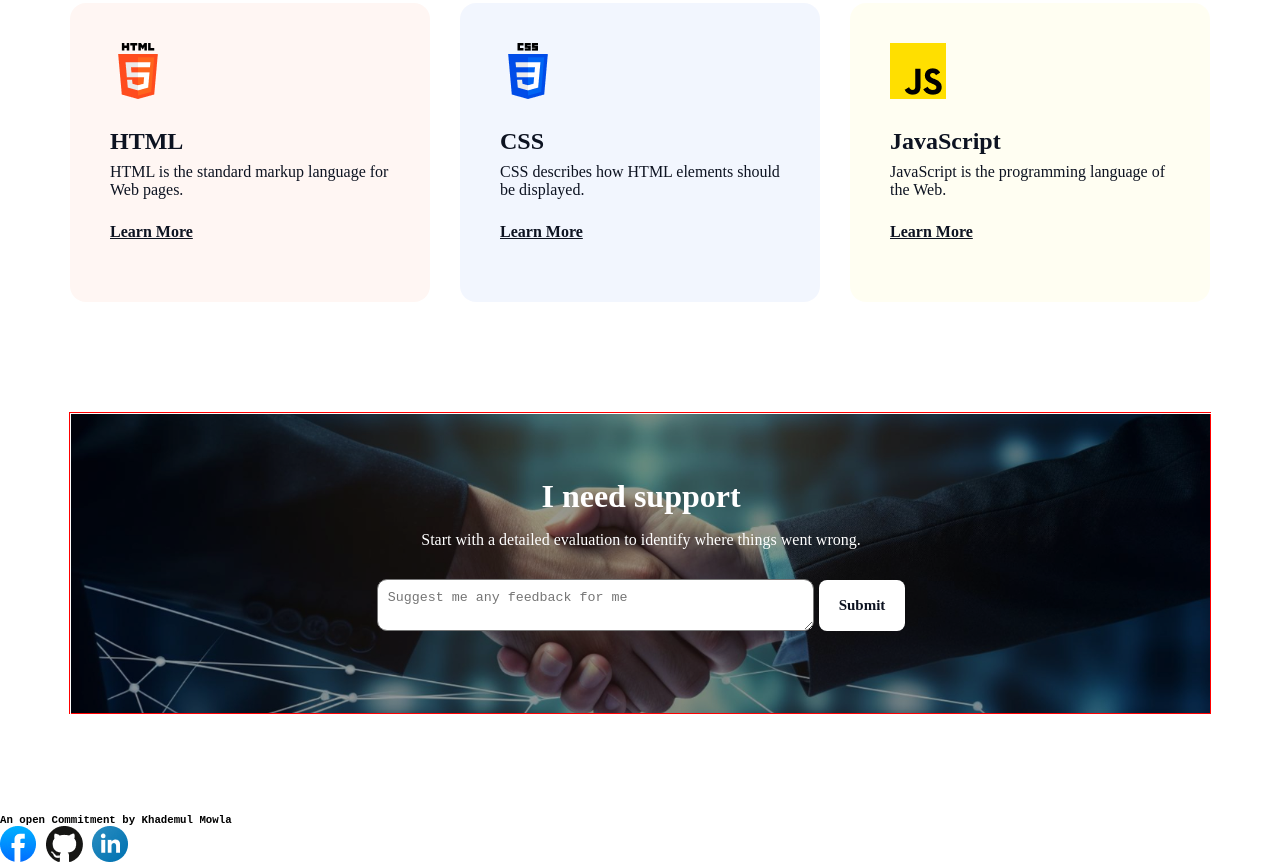
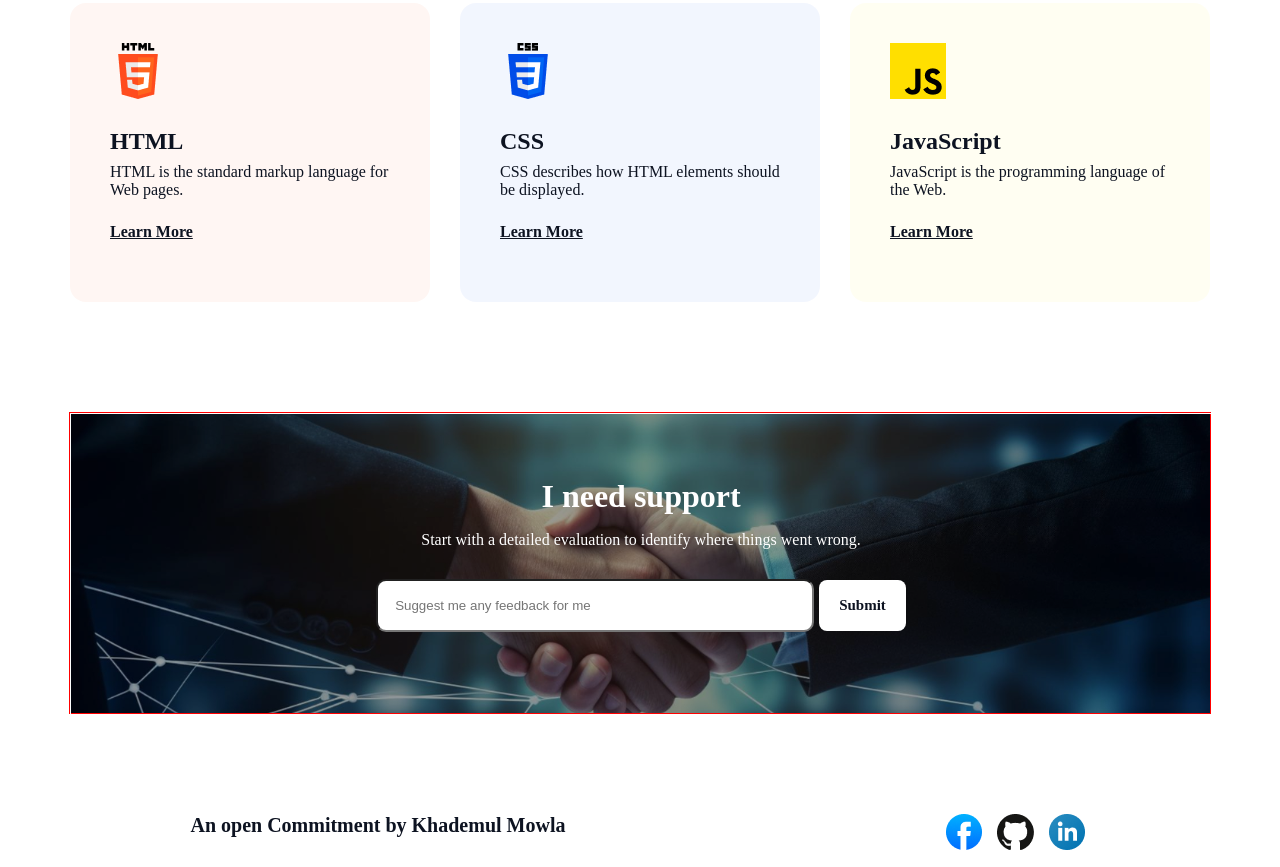
Before and after one commit to khademulmowla/assignment-1, a plain HTML site: page index.html in a window 1280 px wide. Shown: the part 3328-4195 px from the top of the page. Drawn offline with Linux system fonts and the light colour scheme; a web font is replaced by a local one.

Commit message:
committed footer

```diff
--- a/index.html
+++ b/index.html
@@ -18,7 +18,7 @@
             <p class="pgraph">Web developers start their careers with a single focus,usually <br>front-end or back-end
                 development.
             </p>
-            <div><a href=""><button class="banner-button">Contact With Me</button></a></div>
+            <div><a href="#footerWeb"><button class="banner-button">Contact With Me</button></a></div>
         </div>
     </header>
     <main>
@@ -117,8 +117,9 @@
                     <p> Start with a detailed evaluation to identify where things went wrong.</p>
                 </div>
                 <div class="input-field">
-                    <textarea class="text-area" name="" id="" cols="50" rows="2"
-                        placeholder="Suggest me any feedback for me"></textarea>
+                    <!-- <textarea class="text-area" name="" id="" cols="50" rows="2"
+                        placeholder="Suggest me any feedback for me"></textarea> -->
+                    <input class="text-area" type="text" name="" id="" placeholder="Suggest me any feedback for me">
                     <button class="support-btn">Submit</button>
                 </div>
             </div>
@@ -126,12 +127,12 @@
         </section>
         <!-- section ends  -->
     </main>
-    <footer class="footer">
+    <footer class="footer" id="footerWeb">
         <h6>An open Commitment by Khademul Mowla</h6>
-        <div>
-            <a href=""><img src="/assets/facebook.png" alt=""></a>
-            <a href=""><img src="/assets/github.png" alt=""></a>
-            <a href=""><img src="/assets/linkedin-icon 1.png" alt=""></a>
+        <div class="icon-img">
+            <a href="https://www.facebook.com/" target="_blank"><img src="/assets/facebook.png" alt=""></a>
+            <a href="https://github.com/" target="_blank"><img src="/assets/github.png" alt=""></a>
+            <a href="https://www.linkedin.com/login" target="_blank"><img src="/assets/linkedin-icon 1.png" alt=""></a>
         </div>
 
 
--- a/styles/style.css
+++ b/styles/style.css
@@ -310,8 +310,9 @@ body {
 }
 
 .text-area {
+    width: 400px;
     border-radius: 10px;
-    padding: 10px;
+    padding: 17px;
     margin-right: 5px;
 }
 
@@ -327,3 +328,18 @@ body {
 }
 
 /* footer starts  */
+.footer {
+    display: flex;
+    justify-content: space-around;
+}
+
+.footer h6 {
+    color: rgb(13, 19, 33);
+    font-family: Azeret Mono;
+    font-size: 20px;
+    font-weight: 600;
+}
+
+.icon-img>a>img {
+    margin-right: 5px;
+}
```
